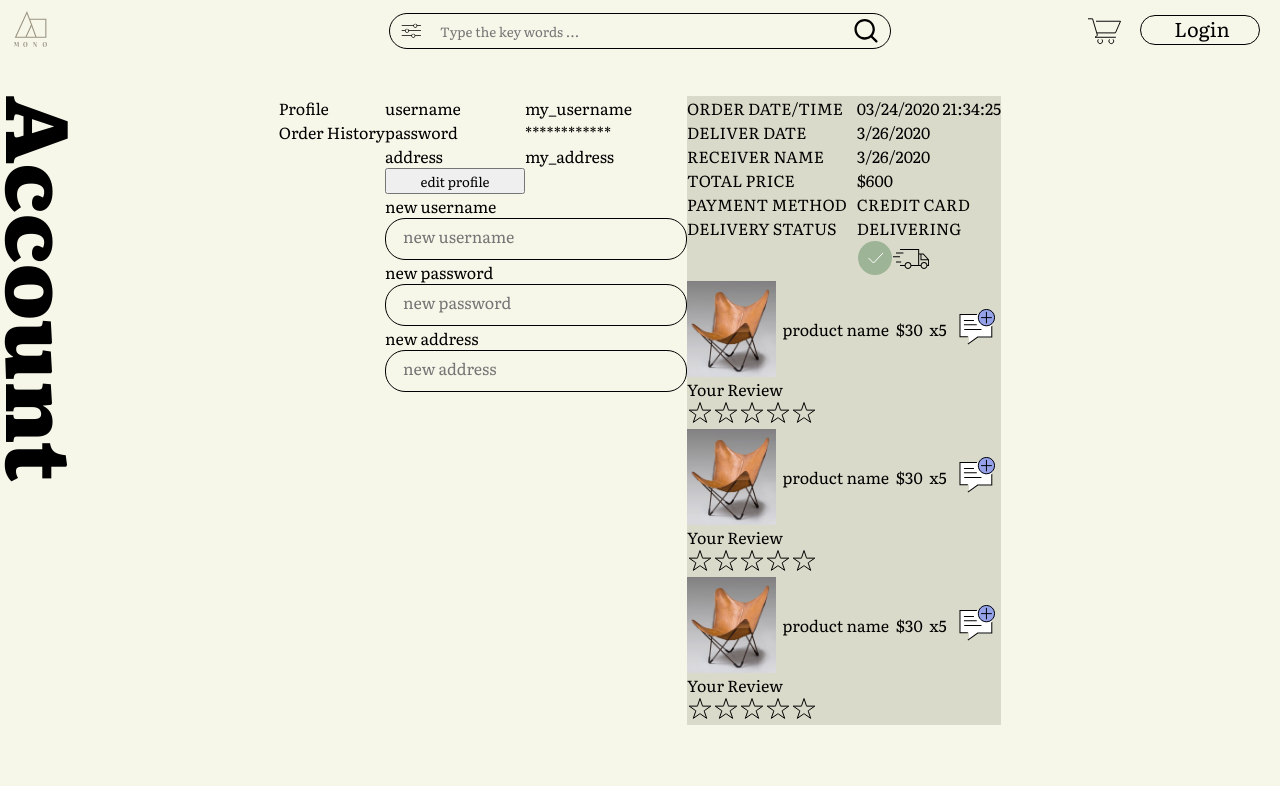
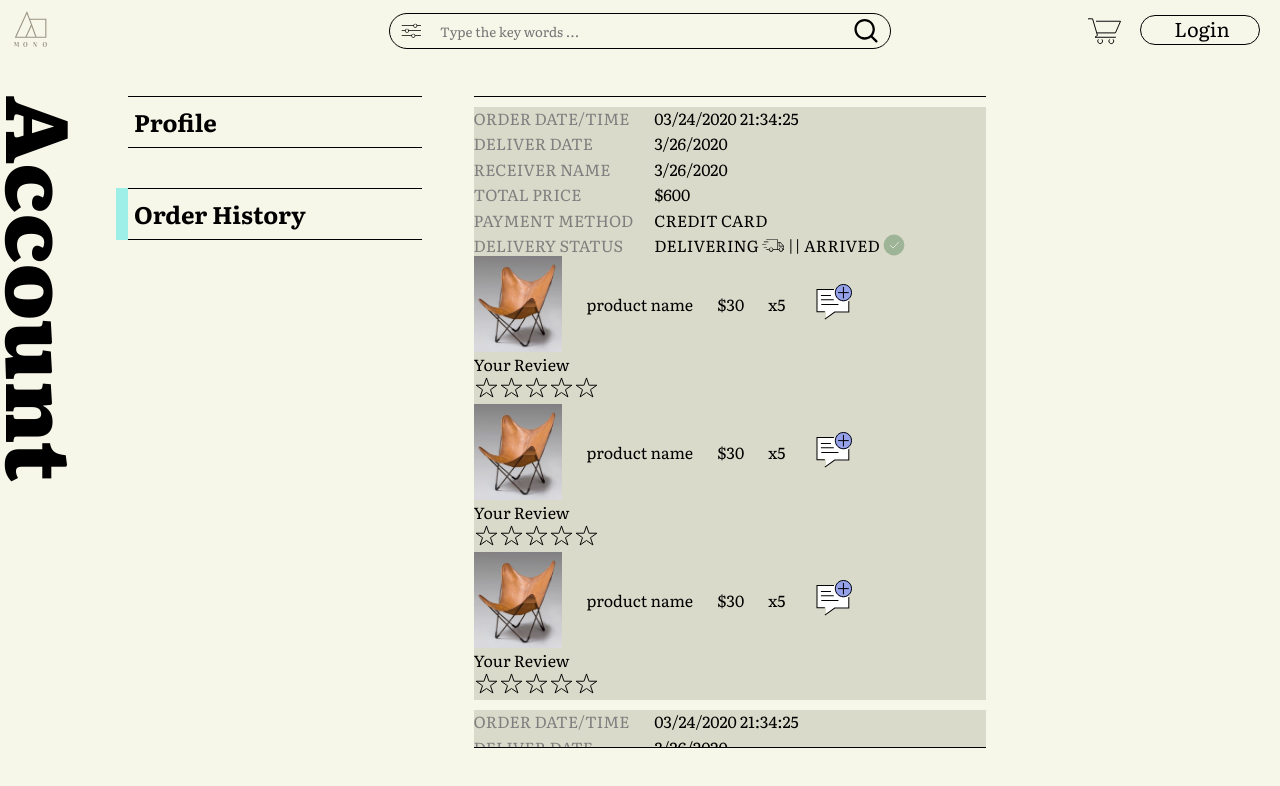
Before and after one commit to Anson892/csci3100-project, a React (Create React App) app in the folder client/: page /account in a window 1280 px wide. Shown: the top 786 px of the page. Built offline with nearby package versions, Linux system fonts and the light colour scheme.

Commit message:
account page basic layout

```diff
--- a/client/src/Components/OrderHistoryItem/OrderHistoryItem.css
+++ b/client/src/Components/OrderHistoryItem/OrderHistoryItem.css
@@ -1,18 +1,37 @@
 .order-history-item{
     background: #DADACA;
     margin-bottom: 10px;
+    /* align-items: flex-start; */
 }
 
 .order-info{
     display: grid;
-    grid-template-columns: auto auto;
-    column-gap: 10px;
+    grid-template-columns: 1fr 2fr;
+    row-gap: 3px;
+    column-gap: 15px;
+    font-size: 2vh;
+    line-height: 2.8vh;
+    align-items: center;
+}
+
+.order-info-field{
+    color: #7F7F7F;
+}
+
+.order-info-delivery-status{
+    display: flex;
+    align-items: center;
+}
+
+.order-info-delivery-status > img {
+    height: 2.8vh;
 }
 
 .order-product-bar{
     display: flex;
     justify-content: space-between;
     align-items: center;
+    width: 30vw;
 }
 
 .add-comment-button{
--- a/client/src/Components/OrderHistoryItem/OrderHistoryItem.jsx
+++ b/client/src/Components/OrderHistoryItem/OrderHistoryItem.jsx
@@ -63,16 +63,18 @@ export const OrderHistoryItem = () => {
     return (
         <div class="order-history-item">
             <div class="order-info">
-                <p>ORDER DATE/TIME</p><p>{orderTimestamp}</p>
-                <p>DELIVER DATE</p><p>{deliverDate}</p>
-                <p>RECEIVER NAME</p><p>{receiverName}</p>
-                <p>TOTAL PRICE</p><p>{totalPrice}</p>
-                <p>PAYMENT METHOD</p><p>{paymentMethod}</p>
-                <p>DELIVERY STATUS</p>
-                <div>
-                    <p>{deliveryStatus}</p>
+                <p class="order-info-field">ORDER DATE/TIME</p><p>{orderTimestamp}</p>
+                <p class="order-info-field">DELIVER DATE</p><p>{deliverDate}</p>
+                <p class="order-info-field">RECEIVER NAME</p><p>{receiverName}</p>
+                <p class="order-info-field">TOTAL PRICE</p><p>{totalPrice}</p>
+                <p class="order-info-field">PAYMENT METHOD</p><p>{paymentMethod}</p>
+                <p class="order-info-field">DELIVERY STATUS</p>
+                <div class="order-info-delivery-status">
+                    <p>{deliveryStatus}</p>&nbsp;
+                    <img src={deliveringIcon} alt="delivering_icon"></img>
+                    &nbsp;||&nbsp;
+                    <p>ARRIVED</p>&nbsp;
                     <img src={arrivedIcon} alt="aarived_icon"></img>
-                    <img src={deliveringIcon} alt="delivering_icon"></img>
                 </div>
             </div>
             <div class="order-product-list">
--- a/client/src/Pages/AccountInfo/AccountInfo.css
+++ b/client/src/Pages/AccountInfo/AccountInfo.css
@@ -1,9 +1,8 @@
 .account-page-container{
     position: absolute;
     top: 12vh;
-    display: flex;
-    width: 70%;
-    margin: 0 15% 0 15%;
+    width: 80%;
+    margin: 0 10% 0 10%;
     justify-content: center;
 }
 
@@ -16,6 +15,47 @@
     line-height: 11vh;
 }
 
+.account-info-selection{
+    position: absolute;
+    display: flex;
+    flex-direction: column;
+    height: 18vh;
+    width: 23vw;
+    justify-content: space-between;
+}
+
+.account-info-selection > button {
+    background: none;
+    border: 1px solid black;
+    border-left: none;
+    border-right: none;
+    font-size: 3vh;
+    line-height: 6vh;
+    font-weight: 700;
+    text-align: start;
+    cursor: pointer;
+}
+
+/* .account-info-selection > button:hover, */
+.account-info-selection > .active {
+    box-shadow: -12px 0px #9DEFE7;
+}
+
+.account-info-selection > button:hover {
+    box-shadow: -12px 0px darkturquoise;;
+}
+
+.account-info-container{
+    position: absolute;
+    left: 27vw;
+    height: 80vh;
+    overflow-y: auto;
+    border-top: 1px solid black;
+    border-bottom: 1px solid black;
+    padding-top: 10px;
+    width: 40vw;
+}
+
 .profile-details{
     display: grid;
     grid-template-columns: auto auto;
--- a/client/src/Pages/AccountInfo/AccountInfo.jsx
+++ b/client/src/Pages/AccountInfo/AccountInfo.jsx
@@ -4,26 +4,13 @@ import { TextInput } from '../../Components/Forms/TextInput/TextInput'
 import { OrderHistoryItem } from '../../Components/OrderHistoryItem/OrderHistoryItem'
 import './AccountInfo.css'
 
-const EditProfile = () => {
-
-}
-
-export const AccountInfo = () => {
+const Profile = () => {
 
   const [NewUserName, setNewUsername] = useState();
   const [NewPassword, setNewPassword] = useState();
   const [NewAddress, setNewAddress] = useState();
 
-  return (
-    <div>
-        <Navbar/>
-        <div class="account-page-container">
-          <h class="account-page-title">Account</h>
-          <div class="selection">
-            <p>Profile</p>
-            <p>Order History</p>
-          </div>
-
+  return(
     <div class="profile">
       <div class="profile-details">
         <p>username</p>
@@ -40,15 +27,45 @@ export const AccountInfo = () => {
         <TextInput type="text" onChange={(e)=>{setNewAddress(e.target.value)}}>new address</TextInput>
       </div>
     </div>
+  )
 
+}
+
+const OrderHistory = () => {
+  return (
     <div>
       <OrderHistoryItem/>
-            {/* <OrderHistoryItem/>
-            <OrderHistoryItem/> */}
-          </div>
-        </div>
-
-
+      <OrderHistoryItem/>
     </div>
   )
 }
+
+export const AccountInfo = () => {
+
+  const [AccountInfo, setAccounInfo]=useState(false);
+  const ProfileButton_clicked = () =>{
+    setAccounInfo(true);
+  }
+  const OrderHistoryButton_clicked = () =>{
+    setAccounInfo(false);
+
+  }
+  const buttonState1 = AccountInfo ? "active" : "muted"
+  const buttonState2 = AccountInfo ? "muted" : "active"
+
+  return (
+    <div>
+        <Navbar/>
+        <div class="account-page-container">
+          <h class="account-page-title">Account</h>
+          <div class="account-info-selection">
+            <button onClick= {ProfileButton_clicked} class={buttonState1}>Profile</button>
+            <button onClick= {OrderHistoryButton_clicked} class={buttonState2}>Order History</button>
+          </div>
+          <div className='account-info-container'>
+            { AccountInfo ?  <Profile/> : <OrderHistory/>}
+          </div>
+        </div>
+    </div>
+  )
+}
```
Also changed, not shown: client/src/Assets/Icons/small_star_empty.svg. Lines whose indentation alone changed are shown as unchanged.
